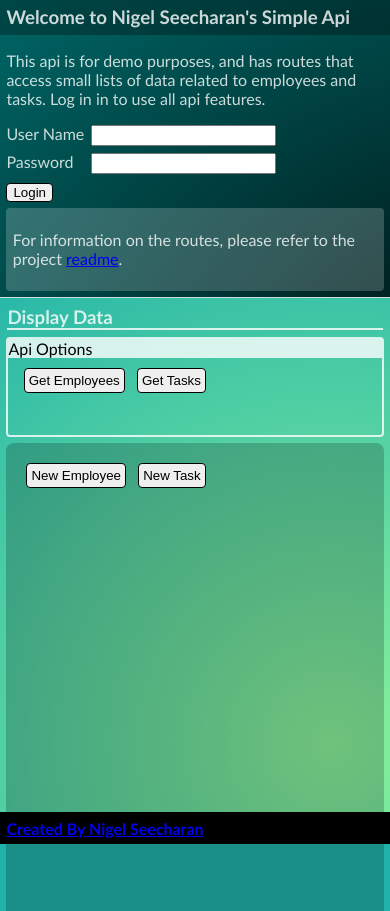
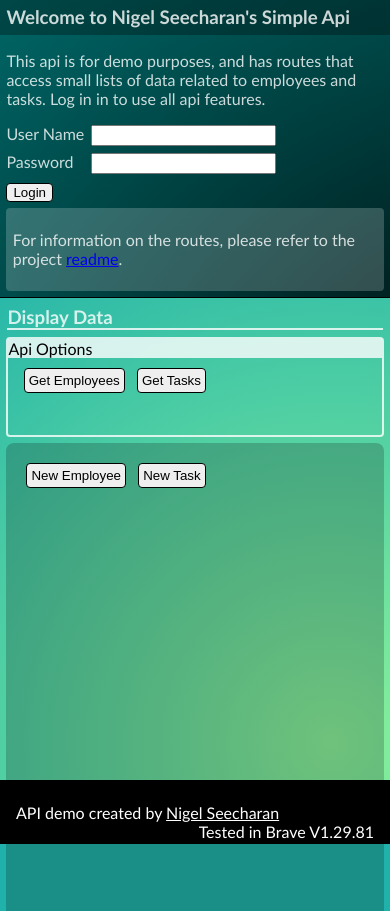
Before and after one commit to nseecharan/JavaScript-Ajax-ResApi-Simple, a website with bundled scripts: page views/home.html in a window 390 px wide. Shown: the top 911 px of the page. Built offline with nearby package versions, Linux system fonts and the light colour scheme.

Commit message:
fixed minor bug with footer
Footer was exceeding the bounds of the view, causing the vertical scroll to activate. Now it fits the view properly.

```diff
--- a/static/css/home.css
+++ b/static/css/home.css
@@ -31,9 +31,16 @@ img {
 footer {
     bottom: 0;
     position: fixed;
-    width: 100%;
+    width: 80.1%;
     background: black;
     color: white;
+    padding: 0.4em 0;
+}
+footer a {
+    color: white;
+}
+footer div {
+    padding: 1em;
 }
 
 #title-div {
@@ -115,12 +122,15 @@ footer {
 #search input {
     width: 100%;
 }
+#tested {
+    float: right;
+}
 
 .titles {
     color: var(--white80);
     display: flow-root;
     background-image: var(--barRadialGrad);
-    border-right: 1px solid var(--white80);
+    border-right: 1px solid black;
 }
 .api-option-inputs {
     width: 200px;
@@ -207,12 +217,6 @@ select {
     border-bottom: 1px solid var(--black50);
     border-left: 1px solid var(--black50);
 }
-.footer-div {
-    padding: 0.4em;
-}
-.footer-div h4 {
-    margin: 0px;
-}
 .danger-zone {
     border-radius: 4px;
     background: var(--white80);
@@ -249,9 +253,11 @@ select {
         height: max-content;
     }
     .titles {
-        border-radius: 0px;
-        border-bottom: 1px solid var(--white80);
+        border-bottom: 1px solid black;
         border-right: 0px;
+    }
+    footer {
+        width: 100%;
     }
 }
 @media (max-height: 510px) {
@@ -264,13 +270,16 @@ select {
         height: max-content;
     }
     .titles {
-        border-radius: 0px;
-        border-bottom: 1px solid var(--white80);
+        border-bottom: 1px solid black;
         border-right: 0px;
+    }
+    footer {
+        width: 100%;
     }
 }
 @media (max-height: 910px) {
     footer {
         position: sticky;
+        width: 100%;
     }
 }
--- a/views/home.html
+++ b/views/home.html
@@ -77,10 +77,9 @@
             <pre id="raw-data"></pre>
         </div>
         <footer>
-            <div class="footer-div">
-                <a href='https://nigelcodes.wordpress.com/'>
-                    <h4>Created By Nigel Seecharan</h4>
-                </a>
+            <div>
+                API demo created by <a href="https://nigelcodes.wordpress.com/">Nigel Seecharan</a>
+                <span id="tested">Tested in Brave V1.29.81</span>
             </div>
         </footer>
     </div>
```
